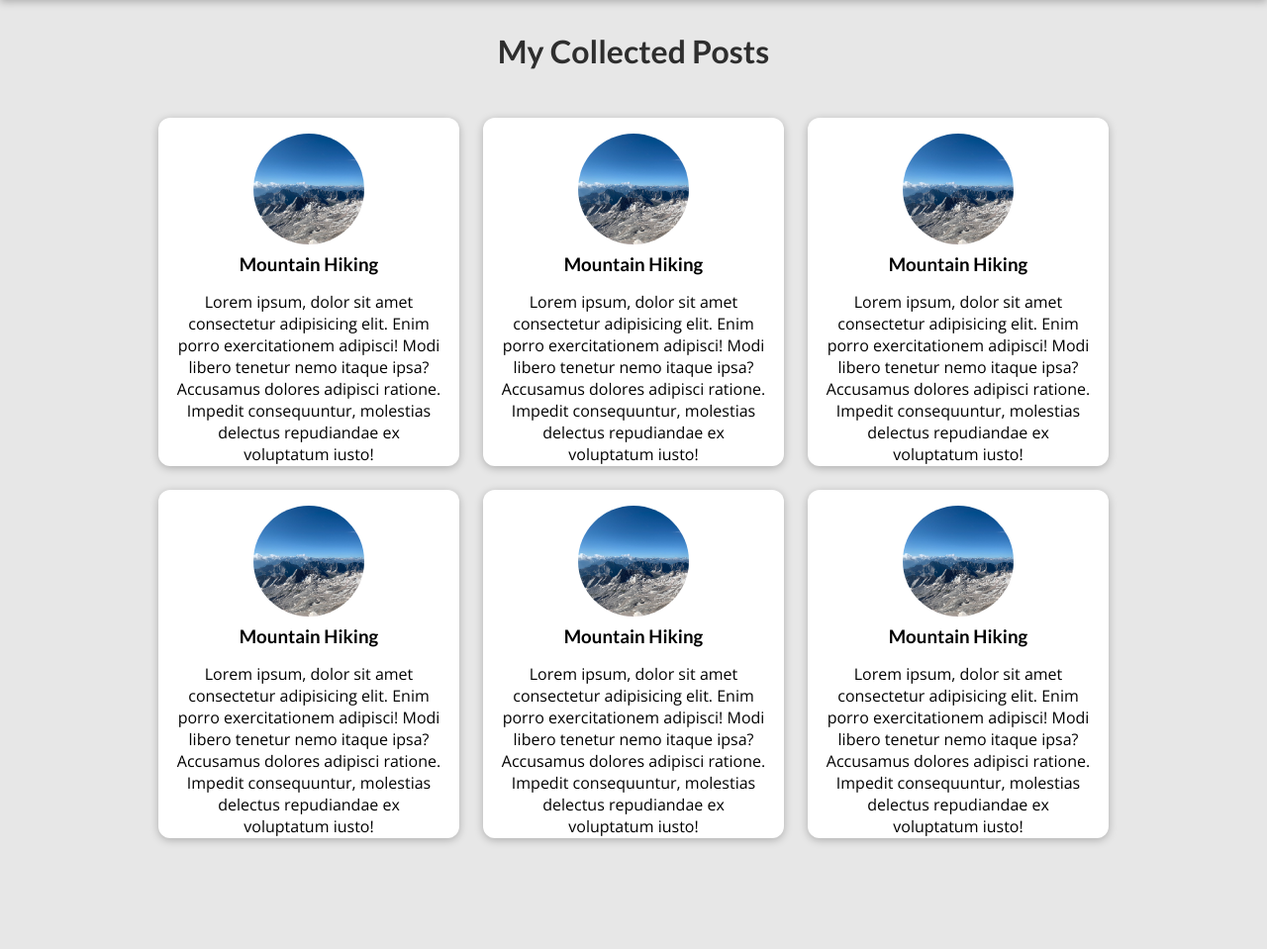
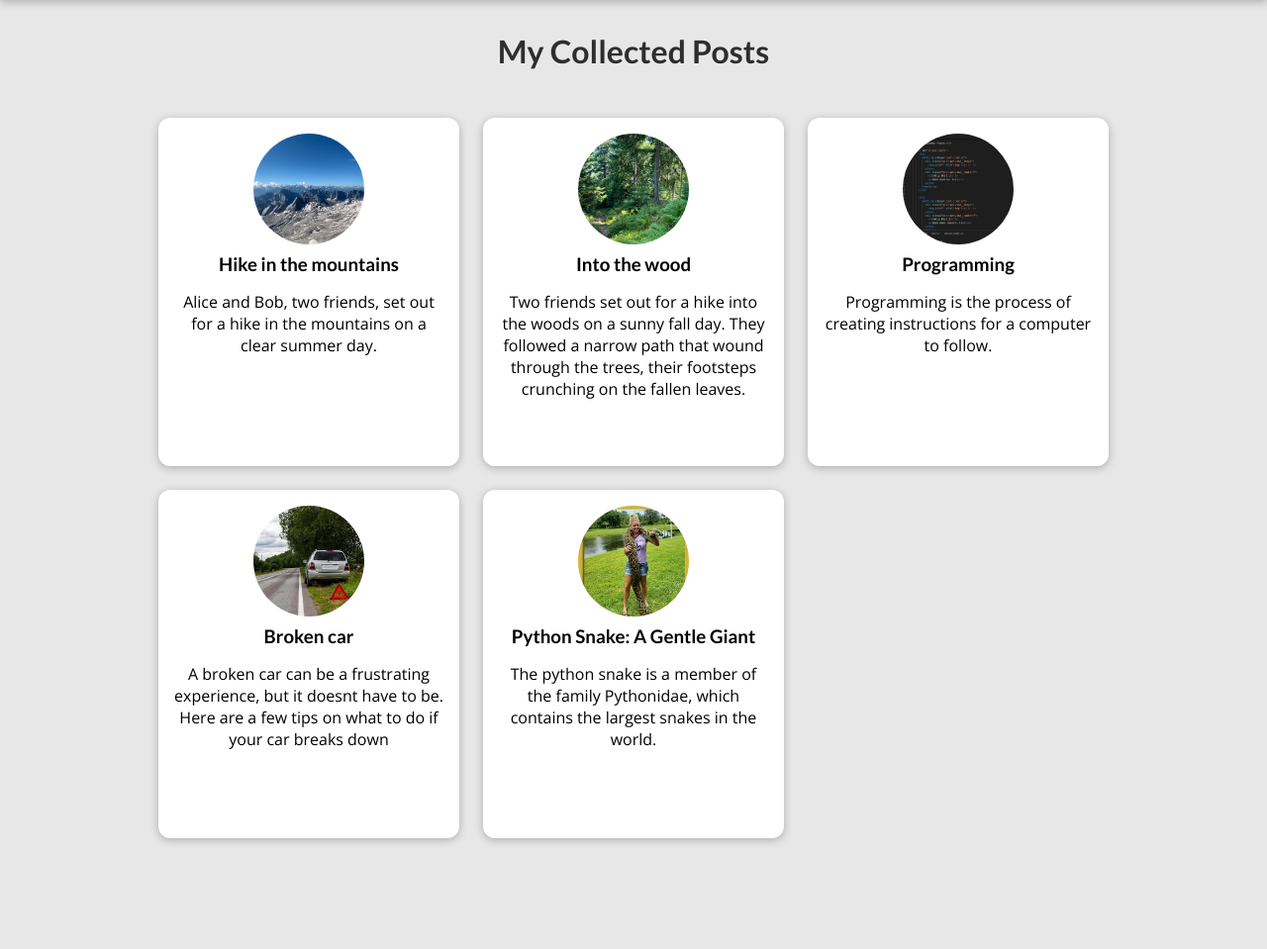
Before and after one commit to jaroslavhradsky/Django-Education, a Django app: page /posts in a window 1280 px wide. Shown: the part 80-1039 px from the top of the page at 99% size. Run offline with Django 4.2, Linux system fonts and the light colour scheme.

Commit message:
Blog - basic implementation with dummy data

```diff
--- a/my_site/blog/templates/blog/includes/post.html
+++ b/my_site/blog/templates/blog/includes/post.html
@@ -2,11 +2,11 @@
 
 <li>
     <article class="post">
-        <a href="{% url 'post-detail-page' 'the-mountains' %}">
-            <img src="{% static 'blog/images/mountain.jpg' %}" alt="Mountain Hiking">
+        <a href="{% url 'post-detail-page' post.slug %}">
+            <img src="{% static 'blog/images/'|add:post.image %}" alt="{{ post.title }}">
             <div class="post__content">
-                <h3>Mountain Hiking</h3>
-                <p>Lorem ipsum, dolor sit amet consectetur adipisicing elit. Enim porro exercitationem adipisci! Modi libero tenetur nemo itaque ipsa? Accusamus dolores adipisci ratione. Impedit consequuntur, molestias delectus repudiandae ex voluptatum iusto!</p>
+                <h3>{{ post.title }}</h3>
+                <p>{{ post.excerpt }}</p>
             </div>
         </a>
     </article>
--- a/my_site/blog/templates/blog/index.html
+++ b/my_site/blog/templates/blog/index.html
@@ -20,10 +20,12 @@
     </section>
 
     <section id="latest-posts">
-        <h2>Moje nedávné nápady</h2>
+        <h2>Moje nedávné příspěvky</h2>
 
         <ul>
-            {% include 'blog/includes/post.html' %}
+            {% for post in posts %}
+                {% include 'blog/includes/post.html' %}
+            {% endfor %}
         </ul>
     </section>
 
--- a/my_site/blog/templates/blog/posts.html
+++ b/my_site/blog/templates/blog/posts.html
@@ -14,12 +14,9 @@
     <section id="all-posts">
         <h2>My Collected Posts</h2>
         <ul>
-            {% include 'blog/includes/post.html' %}
-            {% include 'blog/includes/post.html' %}
-            {% include 'blog/includes/post.html' %}
-            {% include 'blog/includes/post.html' %}
-            {% include 'blog/includes/post.html' %}
-            {% include 'blog/includes/post.html' %}
+            {% for post in all_posts %}
+                {% include 'blog/includes/post.html' %}
+            {% endfor %}
         </ul>
     </section>
 {% endblock %}
--- a/my_site/blog/views.py
+++ b/my_site/blog/views.py
@@ -1,13 +1,121 @@
 from django.shortcuts import render
 from django.http import HttpResponse
+
+from datetime import date
+
+all_posts = [
+    {
+        'slug' : 'hike-in-the-mountains',
+        'image': 'mountain.jpg',
+        'author': 'Jarin',
+        'date': date(2023,9,30),
+        'title': 'Hike in the mountains',
+        'excerpt': 'Alice and Bob, two friends, set out for a hike in the mountains on a clear summer day.',
+        'content': '''Alice and Bob, two friends, set out for a hike in the mountains on a clear summer day.
+
+They followed a winding trail through lush forests and meadows, their footsteps muffled by the soft earth beneath them. The air was crisp and clean, and the only sounds were the chirping of birds and the gentle rustling of leaves in the breeze.
+
+As they hiked, Alice and Bob marveled at the beauty of the natural world around them. They spotted wildflowers blooming in the meadows and listened to the birdsong echoing through the trees. They crossed crystal-clear streams and climbed rocky outcrops, their senses heightened by the peace and solitude of the mountains.
+
+After a few hours of hiking, Alice and Bob reached a breathtaking viewpoint. They paused to catch their breath and admire the stunning panorama of snow-capped peaks and valleys stretching out before them. In the distance, they could see a waterfall cascading down a mountainside.
+
+Alice and Bob sat down on a rock and savored the moment. They felt grateful for the opportunity to experience the beauty of nature and to share this special day together. As the sun began to set, they slowly made their way back down the trail, tired but fulfilled.
+
+The hike was a reminder of the simple pleasures in life and the importance of appreciating the beauty of nature. It was also a testament to the power of friendship and the shared experiences that create lasting memories.
+        '''
+    },
+    {
+        'slug' : 'into-the-wood',
+        'image': 'woods.jpg',
+        'author': 'Pepik',
+        'date': date(2023,4,10),
+        'title': 'Into the wood',
+        'excerpt': 'Two friends set out for a hike into the woods on a sunny fall day. They followed a narrow path that wound through the trees, their footsteps crunching on the fallen leaves.',
+        'content': '''The air was crisp and cool, and the only sounds were the rustle of leaves in the breeze and the occasional chirp of a bird.
+
+As they hiked, the friends marveled at the beauty of the autumn forest. The trees were ablaze with color, their leaves turning shades of red, orange, and yellow. The underbrush was dotted with wildflowers, and the air was filled with the sweet scent of decaying leaves.
+
+After a few hours of hiking, the friends reached a clearing in the woods. They sat down on a fallen log and took in the view. In the center of the clearing was a small pond, its surface reflecting the trees and sky above.
+
+The friends spent the rest of the afternoon enjoying the peace and solitude of the woods. They talked and laughed, and shared stories of their lives. They watched as the sun slowly sank below the horizon, casting a golden glow over the clearing.
+
+As the day came to a close, the friends reluctantly began the hike back to their car. They felt grateful for the opportunity to experience the beauty of nature and to share this special day together. The hike was a reminder of the simple pleasures in life and the importance of appreciating the beauty of the natural world.
+        '''
+    },
+    {
+        'slug' : 'programming',
+        'image': 'coding.jpg',
+        'author': 'Jose',
+        'date': date(2023,10,1),
+        'title': 'Programming',
+        'excerpt': 'Programming is the process of creating instructions for a computer to follow.',
+        'content': '''It is a powerful tool that can be used to solve a wide variety of problems, from simple tasks like calculating the sum of two numbers to complex tasks like developing artificial intelligence systems.
+
+To learn to program, you need to learn a programming language. A programming language is a way of communicating with a computer. It is a set of rules and symbols that define how to write instructions for the computer to follow.
+
+There are many different programming languages out there, each with its own strengths and weaknesses. Some popular programming languages include Python, Java, C++, JavaScript, and C#.
+
+Once you have chosen a programming language, you need to learn how to use it. You can do this by reading books, articles, and tutorials. You can also take online courses or workshops.
+
+Once you have learned the basics of programming, you can start writing your own programs. You can start with simple programs, such as a program to print "Hello, world!" to the console. As you get more experienced, you can write more complex programs, such as a program to play a game or to solve a mathematical problem.
+        '''
+    },
+    {
+        'slug' : 'broken-car',
+        'image': 'car.jpg',
+        'author': 'Alice',
+        'date': date(2022,10,1),
+        'title': 'Broken car',
+        'excerpt': 'A broken car can be a frustrating experience, but it doesnt have to be. Here are a few tips on what to do if your car breaks down',
+        'content': '''
+
+    Stay calm. It's important to stay calm and assess the situation. If you're on a busy road, pull over to a safe location and turn on your hazard lights.
+    Check for injuries. If you or anyone else has been injured, call 911 immediately.
+    Call for help. If your car is not drivable, you will need to call for help. You can call a tow truck, a roadside assistance service, or a friend or family member.
+    Exchange information. If you are in an accident, exchange information with the other driver(s), including insurance information.
+    Document the damage. Take pictures of the damage to your car and the other vehicle(s) involved in the accident. This will help your insurance company to process your claim.
+
+        '''
+    },
+    {
+    'slug' : 'python-snake',
+    'image': 'python.jpg',
+    'author': 'Anonymous',
+    'date': date(2000,10,1),
+    'title': 'Python Snake: A Gentle Giant',
+    'excerpt': 'The python snake is a member of the family Pythonidae, which contains the largest snakes in the world. ',
+    'content': '''
+        There are over 30 species of pythons, found in Africa, Asia, and Australia. Pythons are non-venomous snakes, and they are known for their gentle nature.
+
+        Pythons are constrictors, meaning they kill their prey by wrapping their bodies around them and squeezing until they suffocate. Pythons typically eat mammals, birds, and reptiles. They are ambush predators, waiting for their prey to come within reach before striking.
+
+        Pythons are important predators in their ecosystems. They help to control populations of rodents and other small animals. Pythons are also a food source for other animals, such as crocodiles, jaguars, and eagles.
+
+        Pythons are popular pets, but they are not for everyone. Pythons can grow to be very large, and they require a lot of care. It is important to do your research before getting a python pet.
+        '''
+    }
+
+]
+
+def get_date(post):
+    return post['date']
+
 
 # Create your views here.
 
 def index(request):
-    return render(request, 'blog/index.html')
+    latest_posts = sorted(all_posts, key=get_date)[-3:]
+    return render(request, 'blog/index.html',{
+        'posts': latest_posts
+    })
 
 def posts(request):
-    return render(request, 'blog/posts.html')
+    return render(request, 'blog/posts.html', {
+        'all_posts': all_posts
+    })
 
 def post_detail(request, slug):
-    return render(request, 'blog/post-detail.html')
+    identified_post = next(post for post in all_posts if post['slug'] == slug)
+    return render(request, 'blog/post-detail.html', {
+        'post': identified_post
+    })
```
Also changed, not shown: my_site/blog/templates/blog/post-detail.html (+6 -8 lines), my_site/templates/404.html (added, +10 -0 lines), my_site/blog/static/blog/images/car.jpg (added), my_site/blog/static/blog/images/python.jpg (added).
